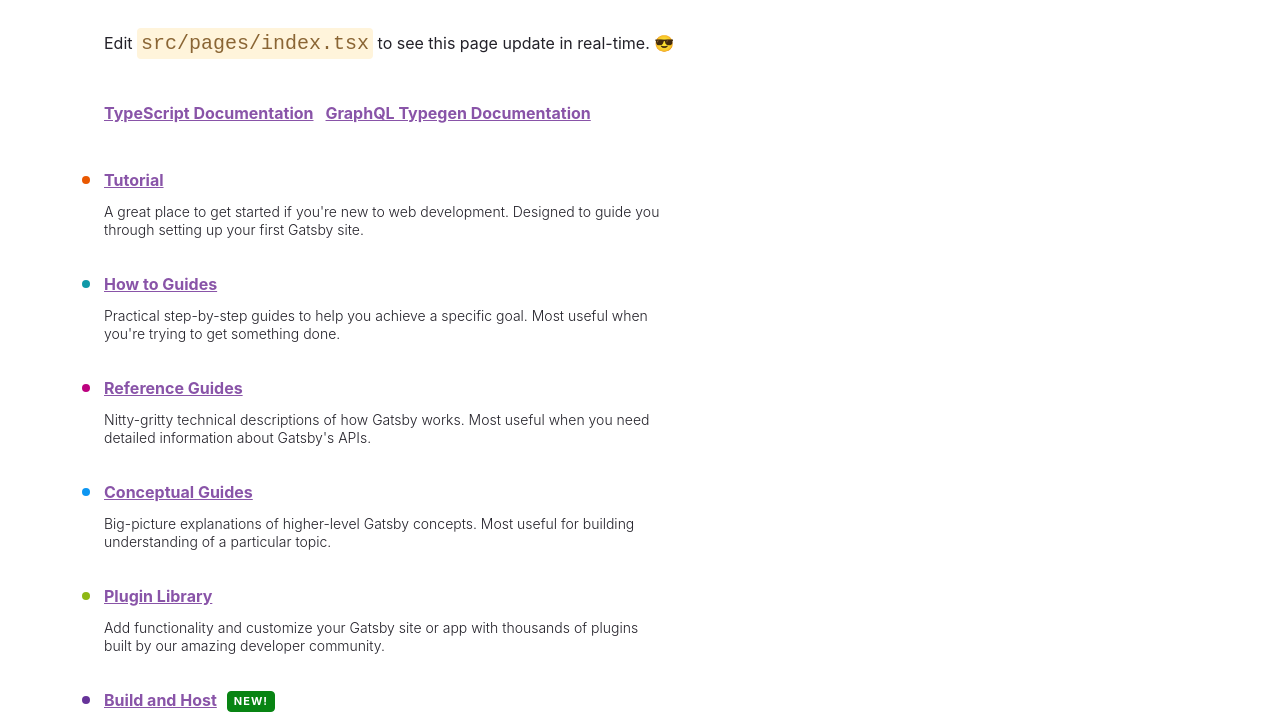
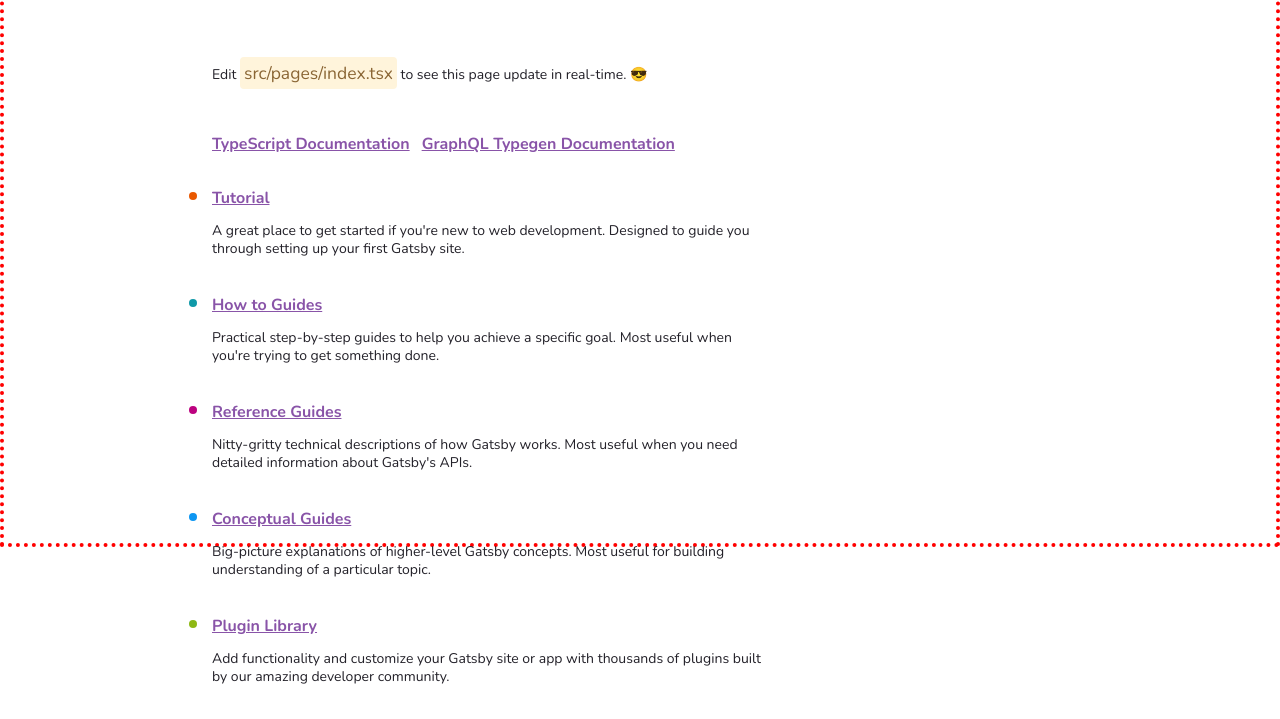
Before and after one commit to basiiiil/jim-frontend-v2, a Gatsby site: page / in a window 1280 px wide. Shown: the part 253-972 px from the top of the page. Built offline with nearby package versions, Linux system fonts and the light colour scheme; Gatsby itself is replaced by a stand-in of ours.

Commit message:
JF2-02-01
- ported contents from jim-frontend-gatsby in gatsby-browser, wrap-page-element etc. and added typescript
- added theme
- added emotion ts config

```diff
--- a/gatsby-browser.tsx
+++ b/gatsby-browser.tsx
@@ -1 +1,31 @@
-export { wrapPageElement } from "./src/core/wrap-page-element";
+import "@fontsource/nunito/200.css";
+import "@fontsource/nunito/300.css";
+import "@fontsource/nunito/400.css";
+import "@fontsource/nunito/500.css";
+import "@fontsource/nunito/600.css";
+import "@fontsource/nunito/700.css";
+import "@fontsource/nunito/800.css";
+import "@fontsource/nunito/900.css";
+import * as React from "react";
+import type { GatsbyBrowser } from "gatsby";
+import { ScreenSizeProvider } from "./src/utils/screensize-provider";
+import { PageTitleProvider } from "./src/utils/pagetitle-provider";
+import { ThemeProvider } from "@emotion/react";
+
+import "./styles.css";
+import theme from "./src/design/theme";
+import { TopLayout } from "./src/layout/topLayout";
+
+export const wrapPageElement: GatsbyBrowser["wrapPageElement"] = ({
+  element,
+}) => {
+  return (
+    <ThemeProvider theme={theme}>
+      <TopLayout>
+        <ScreenSizeProvider>
+          <PageTitleProvider>{element}</PageTitleProvider>
+        </ScreenSizeProvider>
+      </TopLayout>
+    </ThemeProvider>
+  );
+};
--- a/src/core/wrap-page-element.tsx
+++ b/src/core/wrap-page-element.tsx
@@ -1,13 +1,21 @@
-import * as React from "react";
-import { GatsbyBrowser } from "gatsby"
-import { ScreenSizeProvider } from "../utils/screensize-provider"
+// import * as React from "react";
+// import type { GatsbyBrowser } from "gatsby";
+// import { ScreenSizeProvider } from "../utils/screensize-provider";
+// import { PageTitleProvider } from "../utils/pagetitle-provider";
+// import { ThemeProvider } from "@emotion/react";
+// import theme from "../design/theme";
+// import TopLayout from "../layout/layout";
 
-export const wrapPageElement: GatsbyBrowser["wrapPageElement"] = ({
-    element,
-  }) => {
-    return (
-      <ScreenSizeProvider>
-        {element}
-      </ScreenSizeProvider>
-    )
-  }
+// export const wrapPageElement: GatsbyBrowser["wrapPageElement"] = ({
+//   element,
+// }) => {
+//   return (
+//     <ThemeProvider theme={theme}>
+//       <TopLayout>
+//         <ScreenSizeProvider>
+//           <PageTitleProvider>{element}</PageTitleProvider>
+//         </ScreenSizeProvider>
+//       </TopLayout>
+//     </ThemeProvider>
+//   );
+// };
--- /dev/null
+++ b/src/design/theme.ts
@@ -0,0 +1,37 @@
+import { Theme } from "@emotion/react";
+
+const theme:Theme = {
+  colors: {
+    primary: {
+      base: "#991A5F",
+      light: "#ab437c",
+      dark: "#7d154e",
+    },
+    secondary: {
+      base: "#10b981",
+      light: "#34d399",
+      dark: "#059669",
+    },
+    jimgray: {
+      base: "#1e293b",
+    },
+    confirmGreen: {
+      base: "#22c55e",
+      light: "#4ade80",
+      dark: "#16a34a",
+    },
+    cancelRed: {
+      base: "#e11d48",
+      light: "#f43f5e",
+      dark: "#be123c",
+    }
+  },
+  screen: {
+    sm: "600px",
+    md: "900px",
+    lg: "1200px",
+    xl: "1536px",
+  },
+};
+
+export default theme;
--- /dev/null
+++ b/src/layout/topLayout.tsx
@@ -0,0 +1,15 @@
+import type { PageProps } from "gatsby";
+import React from "react";
+import styled from "@emotion/styled";
+import "../../styles.css";
+
+const PageWrapper = styled.main`
+  width: 100vw;
+  height: 100vh;
+  border: 4px dotted red;
+  padding: 8rem;
+`;
+
+export const TopLayout = ({ children }: PageProps) => {
+  return <PageWrapper>{children}</PageWrapper>;
+};
--- a/src/utils/pagetitle-provider.tsx
+++ b/src/utils/pagetitle-provider.tsx
@@ -1,10 +1,15 @@
-import { PageProps } from "gatsby";
-import React, { createContext, useState } from "react";
+import type { PageProps } from "gatsby";
+import React, { createContext, Dispatch, SetStateAction, useState } from "react";
 
-export const PageTitleContext = createContext({pageTitle: "", setPageTitle: undefined});
+interface PageTitleContextIF {
+  pageTitle: string;
+  setPageTitle: Dispatch<SetStateAction<string>>
+}
 
-export const PageTitleProvider = ({ children }:PageProps) => {
-  const [pageTitle, setPageTitle] = useState("");
+export const PageTitleContext = createContext<PageTitleContextIF>({pageTitle: "", setPageTitle: () => {}});
+
+export const PageTitleProvider = ({ children }: PageProps) => {
+  const [pageTitle, setPageTitle] = useState<string>("");
 
   return (
     <PageTitleContext.Provider value={{ pageTitle, setPageTitle }}>
--- /dev/null
+++ b/styles.css
@@ -0,0 +1,12 @@
+* {
+  margin: 0;
+  padding: 0;
+  box-sizing: border-box;
+  font-family: "Nunito", ui-sans-serif, system-ui, -apple-system,
+    BlinkMacSystemFont, "Segoe UI", Roboto, "Helvetica Neue", Arial, "Noto Sans",
+    sans-serif, "Apple Color Emoji", "Segoe UI Emoji", "Segoe UI Symbol",
+    "Noto Color Emoji";
+  font-size: 14px;
+  -webkit-font-smoothing: antialiased;
+  -moz-osx-font-smoothing: grayscale;
+}
--- a/tsconfig.json
+++ b/tsconfig.json
@@ -13,12 +13,12 @@
     /* Language and Environment */
     "target": "esnext",                                  /* Set the JavaScript language version for emitted JavaScript and include compatible library declarations. */
     "lib": ["dom", "esnext"],                                        /* Specify a set of bundled library declaration files that describe the target runtime environment. */
-    "jsx": "react",                                /* Specify what JSX code is generated. */
+    "jsx": "react-jsx",                                /* Specify what JSX code is generated. */
     // "experimentalDecorators": true,                   /* Enable experimental support for TC39 stage 2 draft decorators. */
     // "emitDecoratorMetadata": true,                    /* Emit design-type metadata for decorated declarations in source files. */
     // "jsxFactory": "",                                 /* Specify the JSX factory function used when targeting React JSX emit, e.g. 'React.createElement' or 'h' */
     // "jsxFragmentFactory": "",                         /* Specify the JSX Fragment reference used for fragments when targeting React JSX emit e.g. 'React.Fragment' or 'Fragment'. */
-    // "jsxImportSource": "",                            /* Specify module specifier used to import the JSX factory functions when using `jsx: react-jsx*`.` */
+    "jsxImportSource": "@emotion/react",                            /* Specify module specifier used to import the JSX factory functions when using `jsx: react-jsx*`.` */
     // "reactNamespace": "",                             /* Specify the object invoked for `createElement`. This only applies when targeting `react` JSX emit. */
     // "noLib": true,                                    /* Disable including any library files, including the default lib.d.ts. */
     // "useDefineForClassFields": true,                  /* Emit ECMAScript-standard-compliant class fields. */
```
Also changed, not shown: src/design/theme.js (deleted, +0 -36 lines), src/emotion.d.ts (added, +25 -0 lines), src/utils/screensize-provider.tsx (+11 -11 lines).
